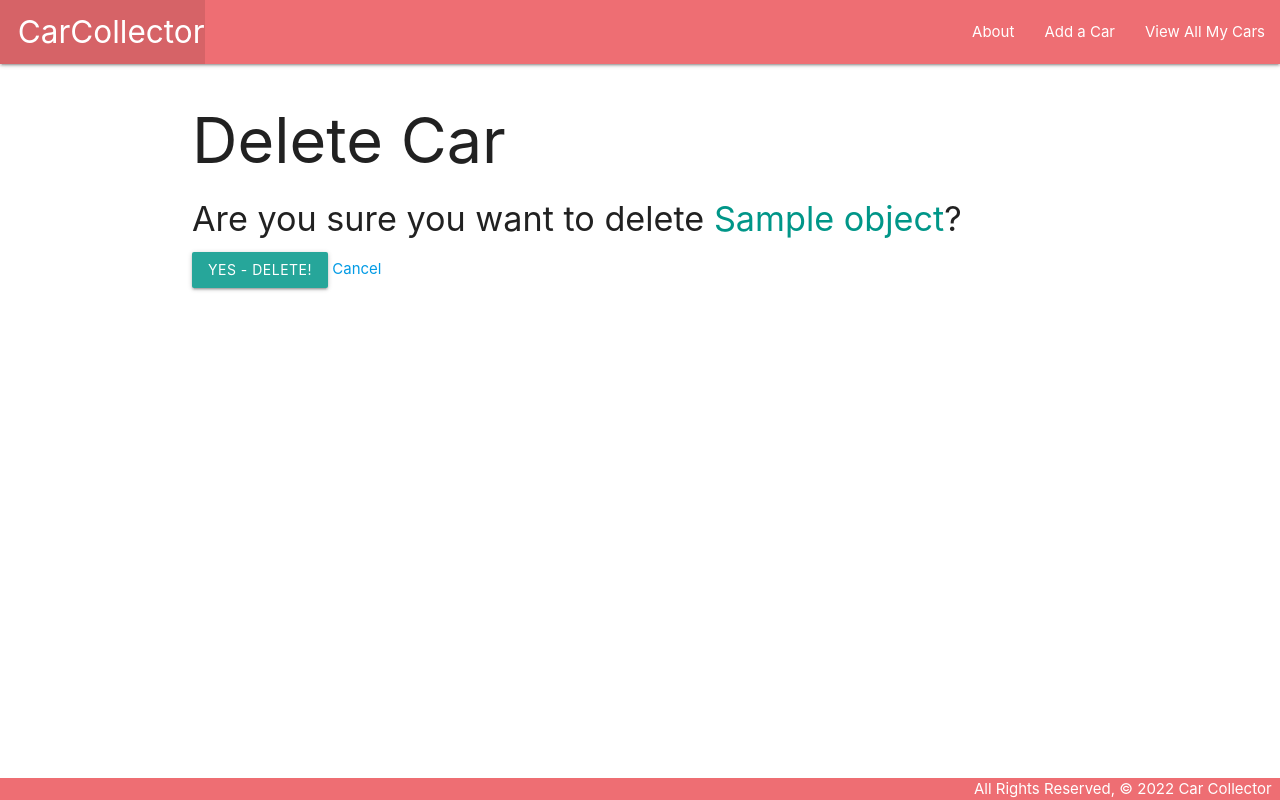
After one commit to jhimson/car-collector, a Django app: template main_app/templates/main_app/car_confirm_delete.html in a window 1280 px wide. The commit adds this page. Run offline with Django 4.2, Linux system fonts and the light colour scheme; the template is opened without the code that fills it: most values are stand-ins (such as "Sample title", 1, 10 or a date in 2020).

Commit message:
Collector Lab - Part 3 - Complete

```diff
--- a/main_app/models.py
+++ b/main_app/models.py
@@ -1,5 +1,6 @@
 from pyexpat import model
 from django.db import models
+from django.urls import reverse
 
 # Create your models here.
 
@@ -12,3 +13,7 @@ class Car(models.Model):
     # new code below
     def __str__(self):
         return self.make
+
+    # Add this method
+    def get_absolute_url(self):
+        return reverse('detail', kwargs={'car_id': self.id})
--- a/main_app/templates/base.html
+++ b/main_app/templates/base.html
@@ -27,6 +27,7 @@
           </ul>
           <ul class="right">
             <li><a href="/about">About</a></li>
+            <li><a href="{% url 'cars_create' %}">Add a Car</a></li>
             <li><a href="/cars">View All My Cars</a></li>
           </ul>
         </div>
--- /dev/null
+++ b/main_app/templates/main_app/car_confirm_delete.html
@@ -0,0 +1,14 @@
+{% extends 'base.html' %} {% block content %}
+<h1>Delete Car</h1>
+
+<h4>
+  Are you sure you want to delete
+  <span class="teal-text">{{ object.name }}</span>?
+</h4>
+
+<form action="" method="POST">
+  {% csrf_token %}
+  <input type="submit" value="Yes - Delete!" class="btn" />
+  <a href="{% url 'detail' car.id %}">Cancel</a>
+</form>
+{% endblock %}
--- a/main_app/urls.py
+++ b/main_app/urls.py
@@ -7,5 +7,10 @@ urlpatterns = [
     path('about/', views.about, name='about'),
     path('cars/', views.cars_index, name='index'),
     path('cars/<int:car_id>/', views.cars_detail, name='detail'),
+    # new route used to show a form and create a cat
+    path('cars/create/', views.CarCreate.as_view(), name='cars_create'),
+    # Add the new routes below
+    path('cars/<int:pk>/update/', views.CarUpdate.as_view(), name='cars_update'),
+    path('cars/<int:pk>/delete/', views.CarDelete.as_view(), name='cars_delete'),
 
 ]
```
Also changed, not shown: main_app/templates/cars/detail.html (+6 -1 lines), main_app/templates/main_app/car_form.html (added, +16 -0 lines), main_app/views.py (+18 -0 lines).
